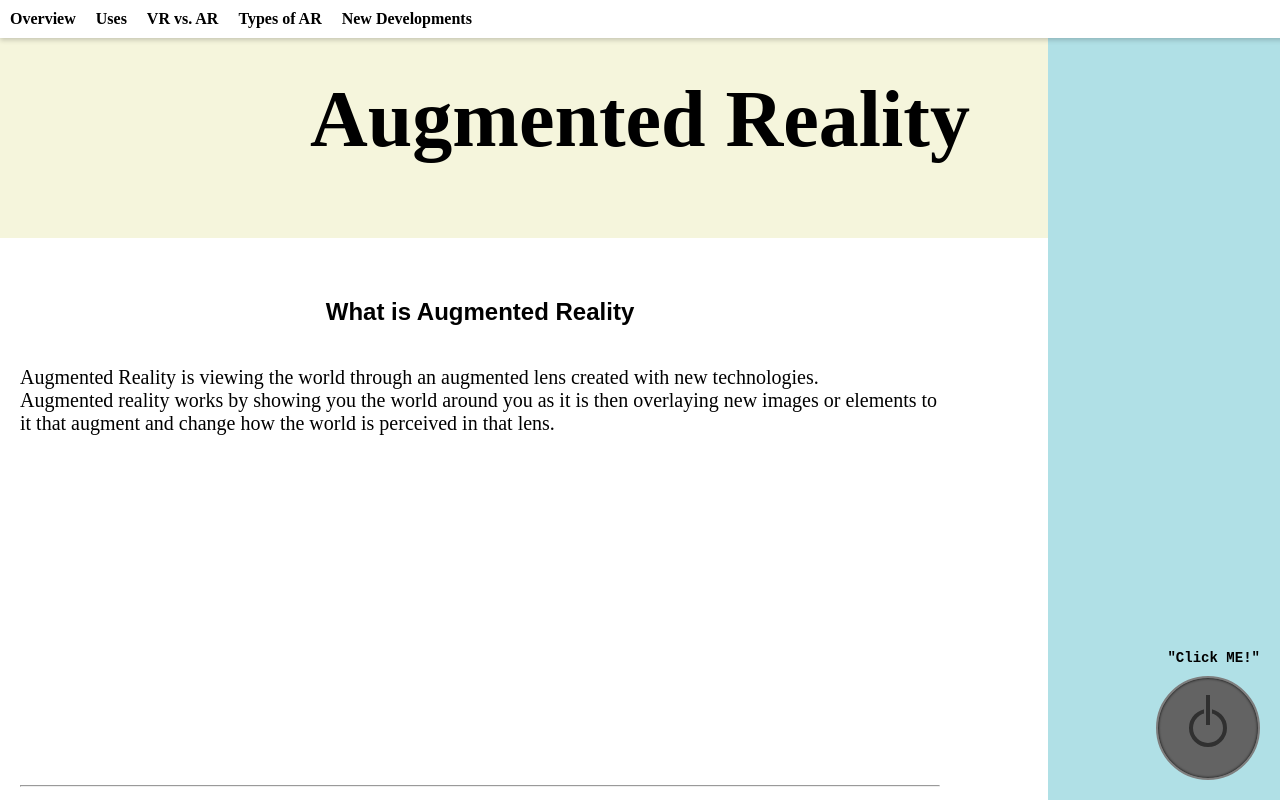
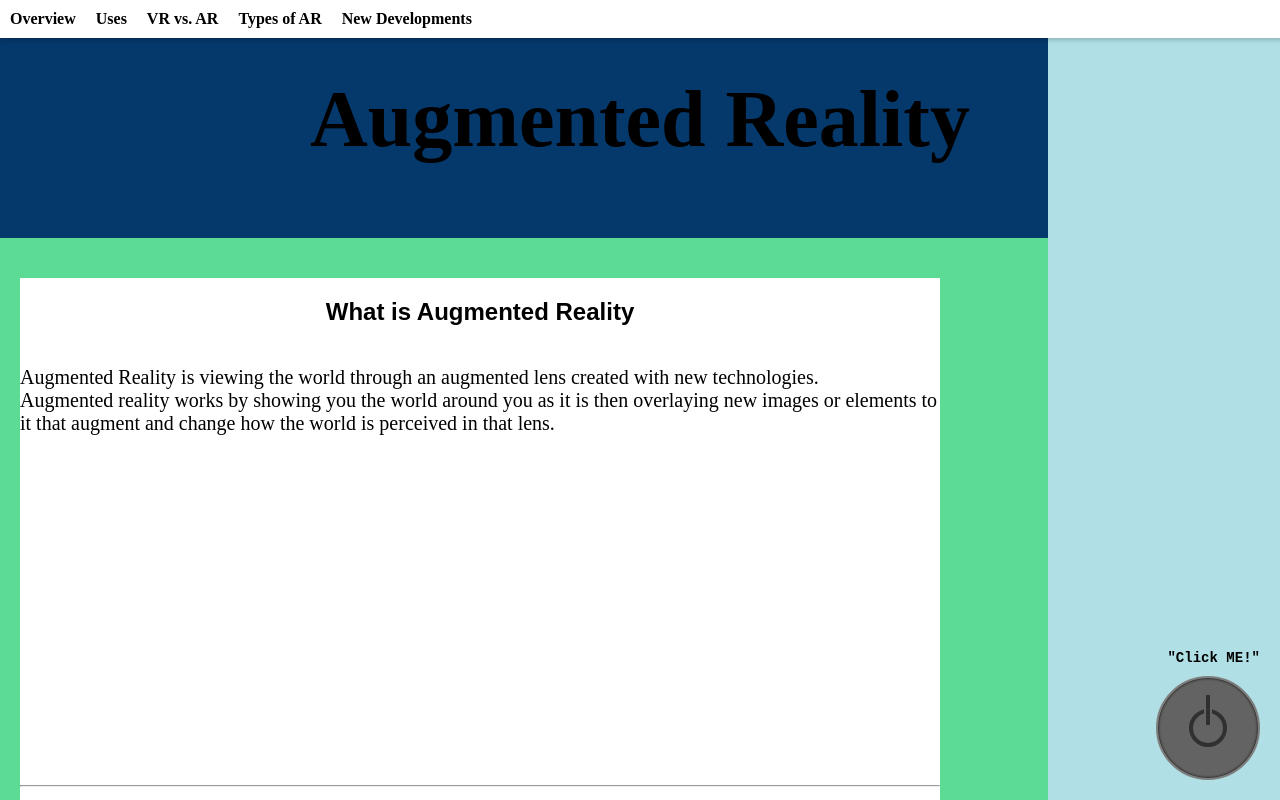
Before and after one commit to lightningslo/My-github-Website, a plain HTML site: page index.html in a window 1280 px wide. Shown: the top 800 px of the page. Drawn offline with Linux system fonts and the light colour scheme.

Commit message:
color scheme change

```diff
--- a/style.css
+++ b/style.css
@@ -1,11 +1,11 @@
 body {
 	margin: 0;
 	padding: 0;
-	background-color: white;
+	background-color: #5CDB95;
 }
 
 header {
-	background-color: beige;
+	background-color: #05386B;
 	padding: 20px;
 	text-align: center;
 	font-size: 40px;
```
